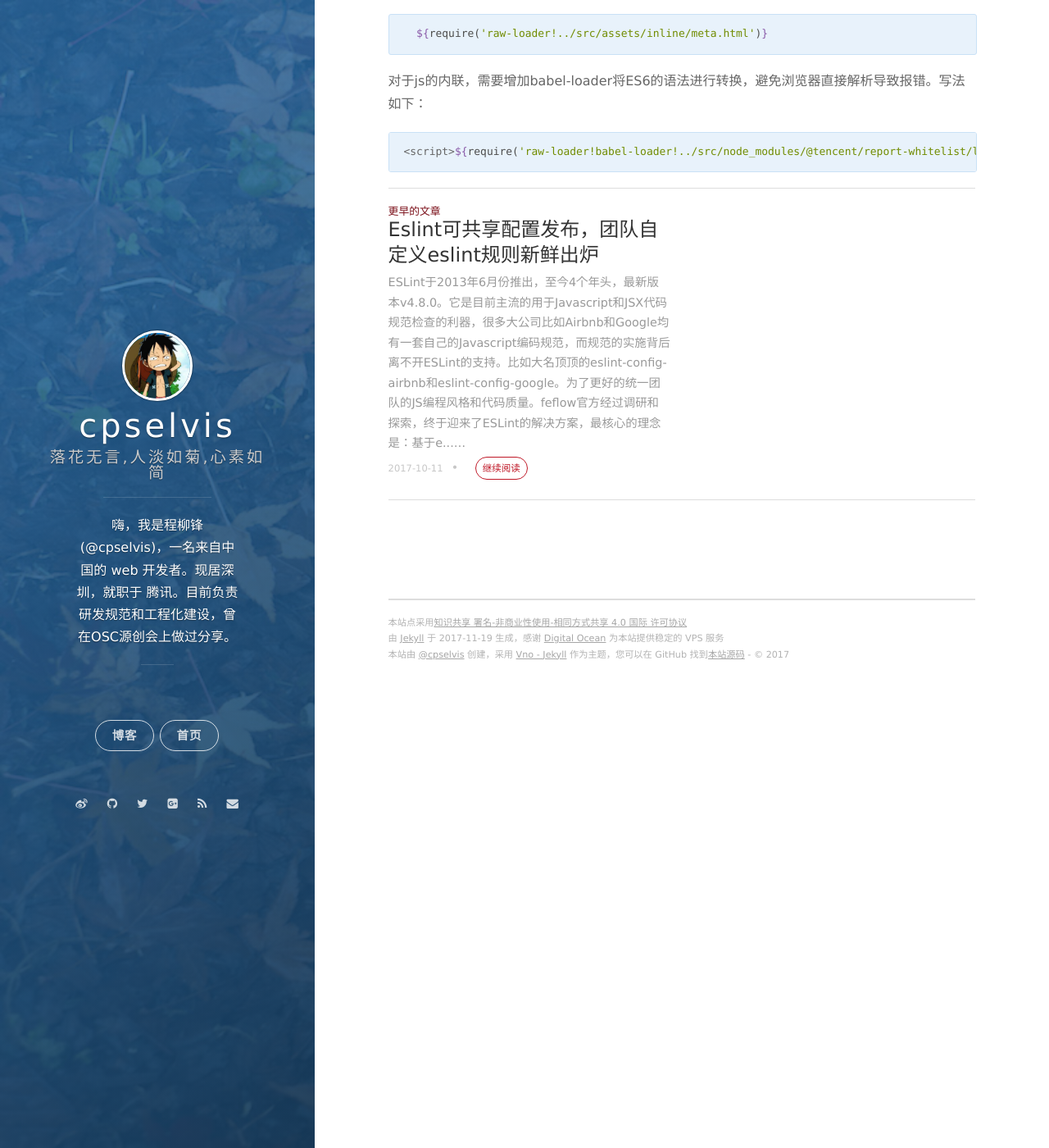
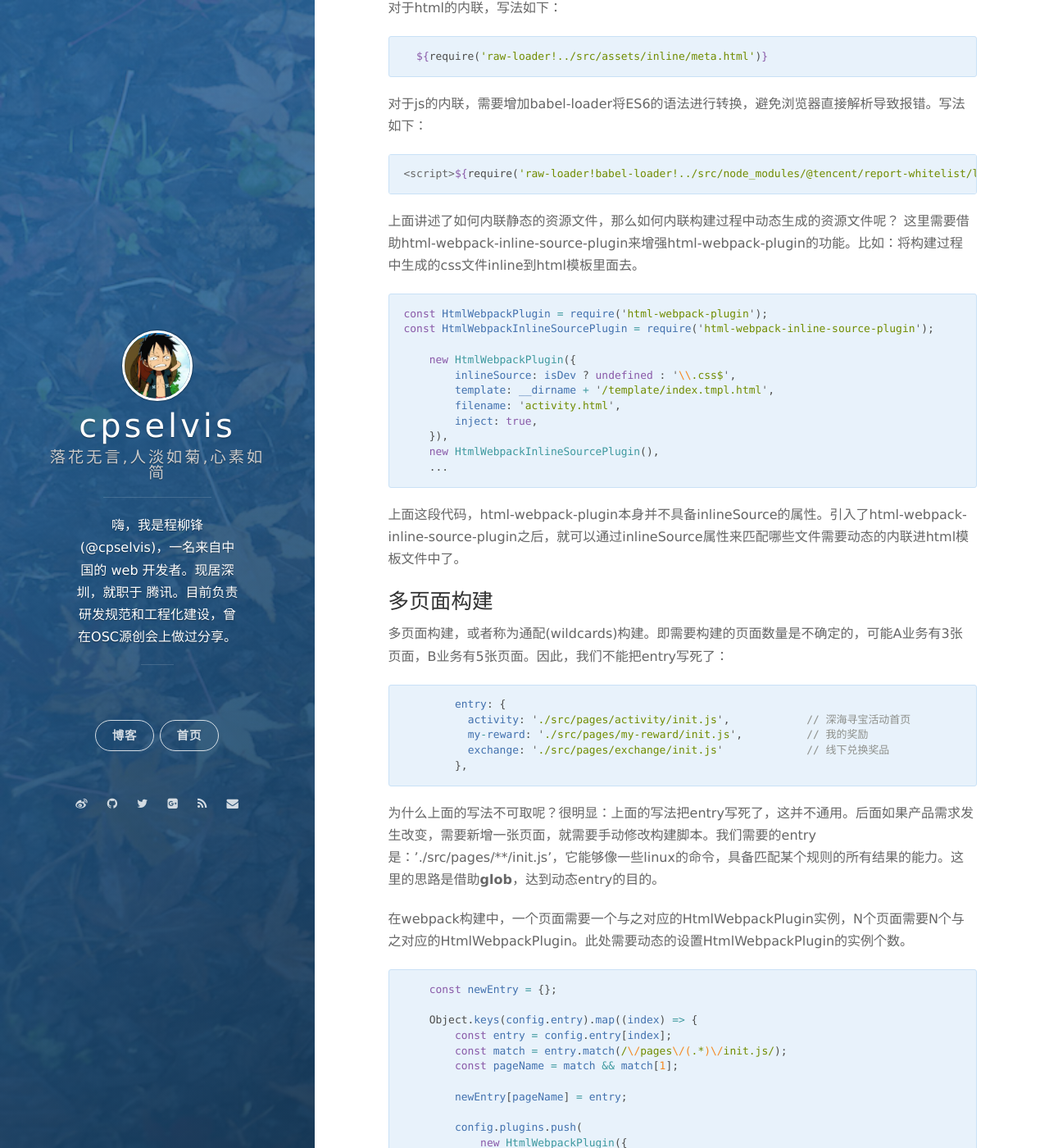
Before and after one commit to cpselvis/cpselvis.github.io, a Jekyll site: the page built from _posts/2017-11-19-Fis3迁移至Webpack实战.markdown, in a window 1280 px wide and 1400 px high, scrolled down 756 px. Shown: the whole window at 82% size. Built offline with Jekyll 4.4.1, drawn with Linux system fonts in a browser that asks for light colours; nearby versions of some CDN libraries; our own code applies the rules of GitHub Pages for plain Markdown files; comment, search, counter and statistics services are not loaded; some of the changed text lies outside the part shown.

Commit message:
docs: 增加多页面构建section

````diff
--- a/_posts/2017-11-19-Fis3迁移至Webpack实战.markdown
+++ b/_posts/2017-11-19-Fis3迁移至Webpack实战.markdown
@@ -1,4 +1,4 @@
-Webpack从2015年9月第一个版本横空初始至今已逾2载。它的出现，颠覆了一大批主流构建如Ant、Grunt和Gulp等等。腾讯NOW直播IVWEB团队之前一直采用Fis构建，本篇文章主要介绍从Fis迁移到webpack遇到的问题和背后的黑科技。
+Webpack从2015年9月第一个版本横空初始至今已逾2载。它的出现，颠覆了一大批主流构建如Ant、Grunt和Gulp等等。腾讯NOW直播IVWEB团队之前一直采用Fis构建，本篇文章主要介绍从Fis迁移到webpack遇到的问题和背后的黑科技，内容包括inline-resource、多页面构建、资源压缩、文件hash、文件目录规则和打包优化的实践。
 
 ### 区分构建的开发or生产环境？
 ``` sh
@@ -24,3 +24,58 @@ inline-resource的好处是可以减少css,js等的请求数，同时html加载
 ``` sh
 <script>${require('raw-loader!babel-loader!../src/node_modules/@tencent/report-whitelist/lib/index.js')}</script>
 ```
+
+上面讲述了如何内联静态的资源文件，那么如何内联构建过程中动态生成的资源文件呢？
+这里需要借助html-webpack-inline-source-plugin来增强html-webpack-plugin的功能。比如：将构建过程中生成的css文件inline到html模板里面去。
+
+``` javascript
+const HtmlWebpackPlugin = require('html-webpack-plugin');
+const HtmlWebpackInlineSourcePlugin = require('html-webpack-inline-source-plugin');
+
+    new HtmlWebpackPlugin({
+        inlineSource: isDev ? undefined : '\\.css$',
+        template: __dirname + '/template/index.tmpl.html',
+        filename: 'activity.html',
+        inject: true,
+    }),
+    new HtmlWebpackInlineSourcePlugin(),
+    ...
+```
+上面这段代码，html-webpack-plugin本身并不具备inlineSource的属性。引入了html-webpack-inline-source-plugin之后，就可以通过inlineSource属性来匹配哪些文件需要动态的内联进html模板文件中了。
+
+### 多页面构建
+多页面构建，或者称为通配(wildcards)构建。即需要构建的页面数量是不确定的，可能A业务有3张页面，B业务有5张页面。因此，我们不能把entry写死了：
+
+```javascript
+        entry: {
+          activity: './src/pages/activity/init.js',            // 深海寻宝活动首页
+          my-reward: './src/pages/my-reward/init.js',          // 我的奖励
+          exchange: './src/pages/exchange/init.js'             // 线下兑换奖品
+        },
+```
+为什么上面的写法不可取呢？很明显：上面的写法把entry写死了，这并不通用。后面如果产品需求发生改变，需要新增一张页面，就需要手动修改构建脚本。我们需要的entry是：'./src/pages/\*\*/init.js'，它能够像一些linux的命令，具备匹配某个规则的所有结果的能力。这里的思路是借助**glob**，达到动态entry的目的。
+
+在webpack构建中，一个页面需要一个与之对应的HtmlWebpackPlugin实例，N个页面需要N个与之对应的HtmlWebpackPlugin。此处需要动态的设置HtmlWebpackPlugin的实例个数。
+
+```javascript
+    const newEntry = {};
+
+    Object.keys(config.entry).map((index) => {
+        const entry = config.entry[index];
+        const match = entry.match(/\/pages\/(.*)\/init.js/);
+        const pageName = match && match[1];
+
+        newEntry[pageName] = entry;
+
+        config.plugins.push(
+            new HtmlWebpackPlugin({
+                inlineSource: isDev ? undefined: '\\.css$',
+                template: __dirname + '/template/index.tmpl.html',
+                filename: `${pageName}.html`,
+                chunks: [pageName],
+                inject: true
+            })
+        );
+    });
+    config.entry = newEntry;
+```
````
